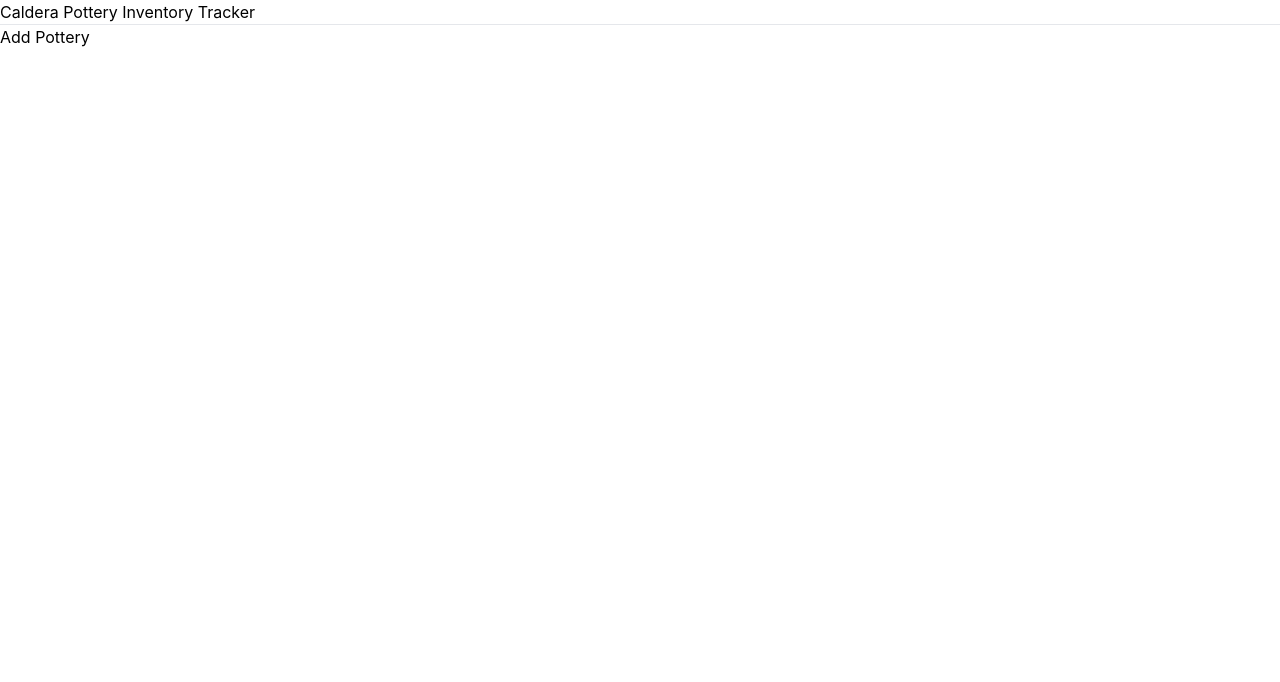
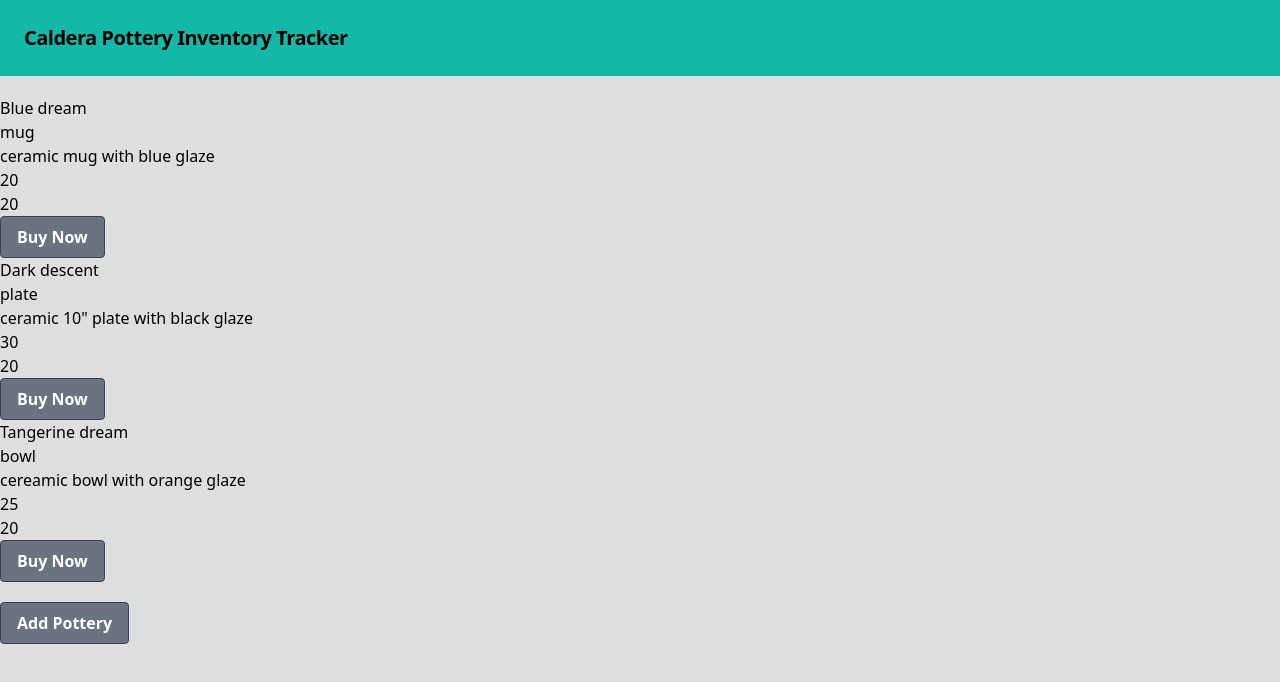
Before and after one commit to meganmckissack/caldera-pottery-inventory, a React (Create React App) app: page / in a window 1280 px wide. Shown: the top 682 px of the page. Built offline with nearby package versions, Linux system fonts and the light colour scheme.

Commit message:
update css wip

```diff
--- a/src/components/App.js
+++ b/src/components/App.js
@@ -5,8 +5,10 @@ import PotteryControl from './PotteryControl';
 function App() {
   return (
    <React.Fragment>
+    <div className="container mx-auto">
     <Header />
     <PotteryControl />
+    </div>
    </React.Fragment>
   );
 }
--- a/src/components/Header.js
+++ b/src/components/Header.js
@@ -3,8 +3,10 @@ import React from "react";
 function Header() {
   return (
     <React.Fragment>
-      <h1>Caldera Pottery Inventory Tracker</h1>
+      <div className="flex items-center justify-between flex-wrap bg-teal-500 p-6">
+      <h1 className="font-semibold text-xl tracking-tight">Caldera Pottery Inventory Tracker</h1>
       <hr />
+      </div>
     </React.Fragment>
   );
 }
--- a/src/components/Pottery.js
+++ b/src/components/Pottery.js
@@ -12,7 +12,8 @@ function Pottery(props) {
         <p>{props.price}</p>
         <p>{props.quantity}</p>
       </div>
-      <button onClick={() => props.whenSaleClicked(props.id)}>Buy Now</button>
+      <button className="bg-gray-500 hover:bg-gray-700 text-white font-bold py-2 px-4 border border-gray-700 rounded" onClick={() => props.whenSaleClicked(props.id)}>Buy Now</button>
+      <br />
     </React.Fragment>
   )
 }
--- a/src/components/PotteryControl.js
+++ b/src/components/PotteryControl.js
@@ -11,7 +11,32 @@ class PotteryControl extends React.Component {
     super(props);
     this.state={
       formVisible: false,
-      mainPotteryList: [],
+      mainPotteryList: [
+        {
+          id: 1,
+          name: "Blue dream",
+          type: "mug",
+          description: "ceramic mug with blue glaze",
+          price: 20,
+          quantity: 20
+        },
+        {
+          id: 2,
+          name: "Dark descent",
+          type: "plate",
+          description: 'ceramic 10" plate with black glaze',
+          price: 30,
+          quantity: 20
+        },
+        {
+          id: 3,
+          name: "Tangerine dream",
+          type: "bowl",
+          description: "cereamic bowl with orange glaze",
+          price: 25,
+          quantity: 20
+        },
+      ],
       selectedPottery: null,
       editing: false,
     };
@@ -105,7 +130,7 @@ class PotteryControl extends React.Component {
     return(
       <React.Fragment>
         {currentlyVisibleState}
-        <button onClick={this.handleClick}>{buttonText}</button>
+        <button className="bg-gray-500 hover:bg-gray-700 text-white font-bold py-2 px-4 border border-gray-700 rounded" onClick={this.handleClick}>{buttonText}</button>
       </React.Fragment>
     );
   }
--- a/src/components/PotteryList.js
+++ b/src/components/PotteryList.js
@@ -6,6 +6,7 @@ import PropTypes from "prop-types";
 function PotteryList(props) {
   return (
     <React.Fragment>
+      <div className="py-5">
       {props.potteryList.map((pottery) =>
         <Pottery
           whenSaleClicked={props.onClickingSale}
@@ -18,7 +19,9 @@ function PotteryList(props) {
           id={pottery.id}
           key={pottery.id}
         />
+
       )}
+      </div>
     </React.Fragment>
   )
 }
--- a/src/components/ReusableForm.js
+++ b/src/components/ReusableForm.js
@@ -9,22 +9,28 @@ function ReusableForm(props) {
             type='text'
             name='name'
             placeholder='Name' />
+            <br />
         <input
             type='text'
             name='type'
             placeholder='Type' />
+            <br />
         <textarea
             name='description'
             placeholder='Description' />
+            <br />
         <input
             type='number'
             name='price'
             placeholder='Price' />
+            <br />
         <input
             type='number'
             name='quantity'
             placeholder='Quantity' />
-        <button type='submit'>Submit New Pottery</button>
+            <br />
+        <button className="bg-gray-500 hover:bg-gray-700 text-white font-bold py-2 px-4 border border-gray-700 rounded" type='submit'>Submit New Pottery</button>
+        <br />
       </form>
     </React.Fragment>
   )
--- a/src/index.css
+++ b/src/index.css
@@ -3,15 +3,5 @@
 @tailwind utilities;
 
 body {
-  margin: 0;
-  font-family: -apple-system, BlinkMacSystemFont, 'Segoe UI', 'Roboto', 'Oxygen',
-    'Ubuntu', 'Cantarell', 'Fira Sans', 'Droid Sans', 'Helvetica Neue',
-    sans-serif;
-  -webkit-font-smoothing: antialiased;
-  -moz-osx-font-smoothing: grayscale;
+  background-color: rgb(221, 222, 222);
 }
-
-code {
-  font-family: source-code-pro, Menlo, Monaco, Consolas, 'Courier New',
-    monospace;
-}
--- a/tailwind.config.js
+++ b/tailwind.config.js
@@ -4,7 +4,7 @@ module.exports = {
     "./src/**/*.{js,jsx,ts,tsx}",
   ],
   theme: {
-    extend: {},
+
   },
   plugins: [],
 }
```
